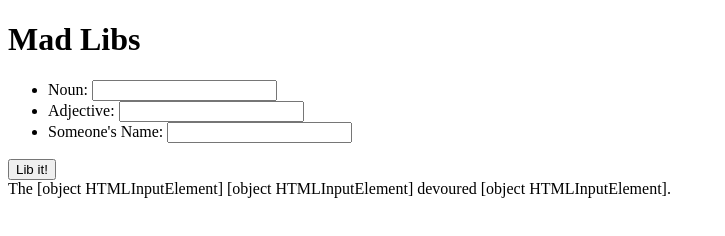
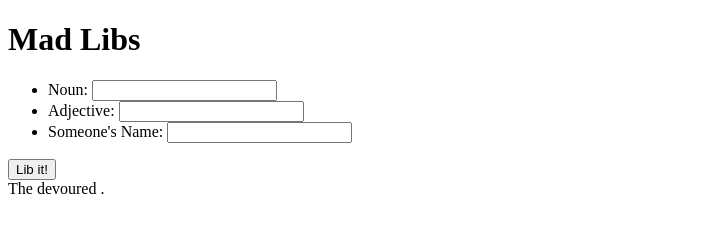
Before and after one commit to awowak/jun28-more-js, a plain HTML site: page madlibs/index.html in a window 1280 px wide. Both pictures are taken after a click on the button "Lib it!". Shown: the whole page, without its empty margins (0-725 px from the left). Drawn offline with Linux system fonts and the light colour scheme.

Commit message:
added final js for mad-libs

```diff
--- a/madlibs/main.js
+++ b/madlibs/main.js
@@ -4,9 +4,9 @@
 // output to page
 
 function makeMadLib(noun, adjective, person) {
-	var noun = document.getElementById('noun');
-	var adjective = document.getElementById('adjective');
-	var person = document.getElementById('person');
+	var noun = document.getElementById('noun').value;
+	var adjective = document.getElementById('adjective').value;
+	var person = document.getElementById('person').value;
 	var lib = ('The ' + adjective + ' ' + noun + ' devoured ' + person + '.');
 	document.getElementById('story').innerHTML = lib;
 }
```
Also changed, not shown: madlibs/index.html (+0 -4 lines).
